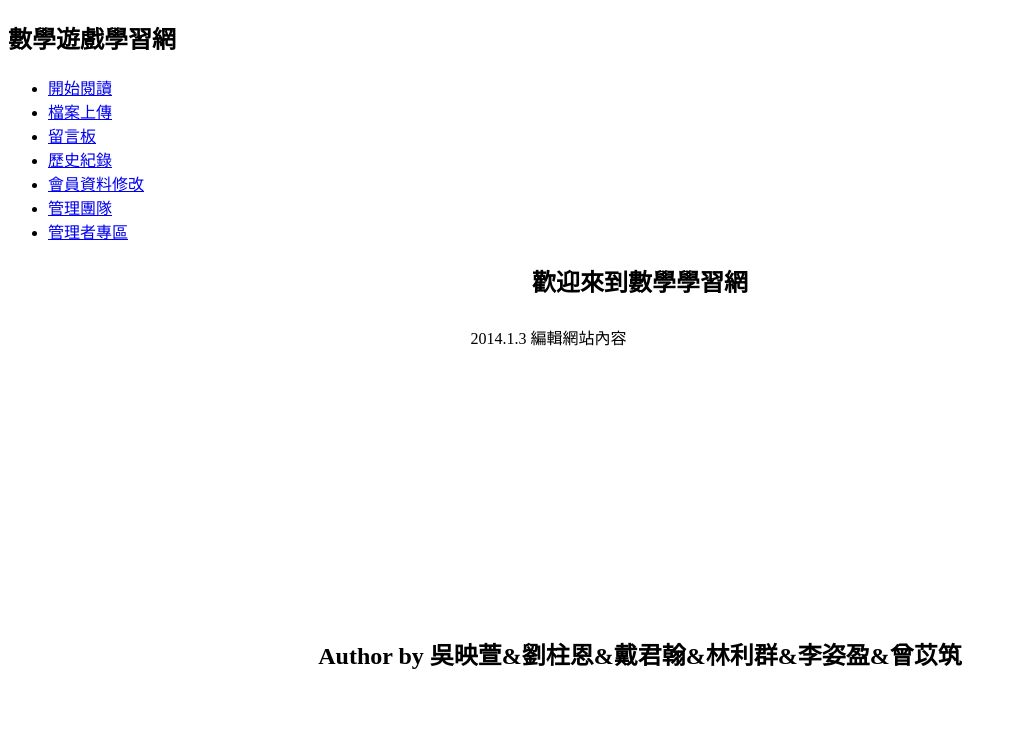
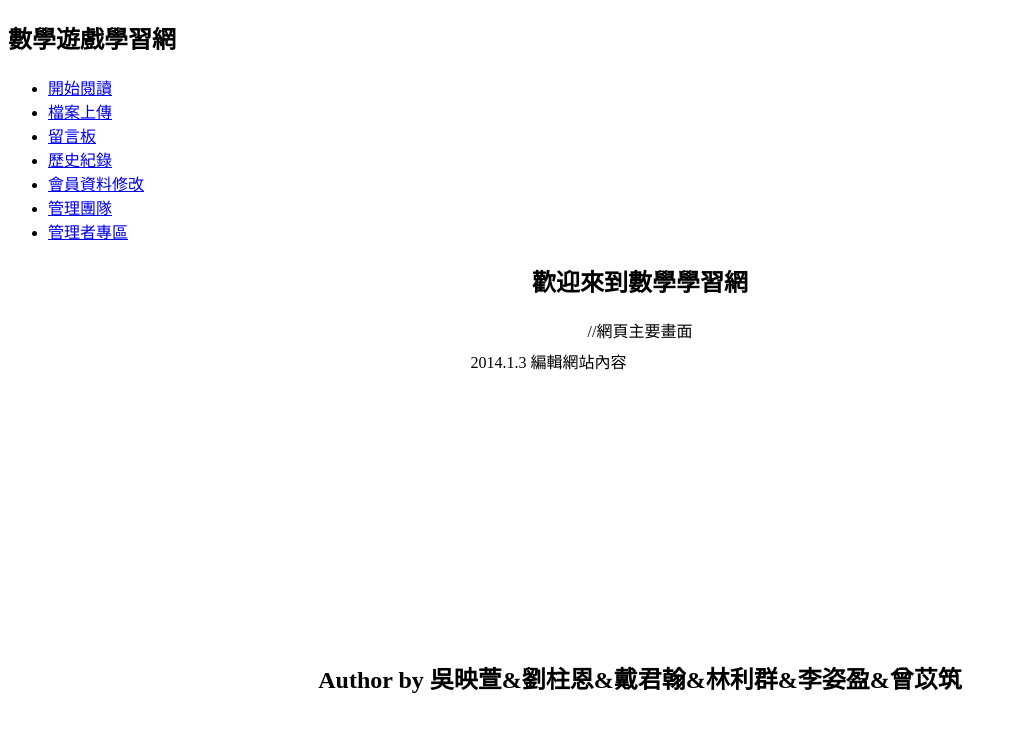
Before and after one commit to NTUEGROUP6/Group6, a PHP site: page / in a window 1280 px wide. Shown: the top 729 px of the page, without its empty margins (0-1016 px from the left). Run offline with PHP 8.4, Linux system fonts and the light colour scheme.

Commit message:
Update index.php

```diff
--- a/index.php
+++ b/index.php
@@ -25,7 +25,7 @@
 <div id="CONTENT" >
 	<p>
 		<center>
-		<h2>歡迎來到數學學習網<br/></h2>
+		<h2>歡迎來到數學學習網<br/></h2>  //網頁主要畫面
 		<table>
 		<tr>
 			<td width="339" height="33">2014.1.3 編輯網站內容<br/></td>
```
